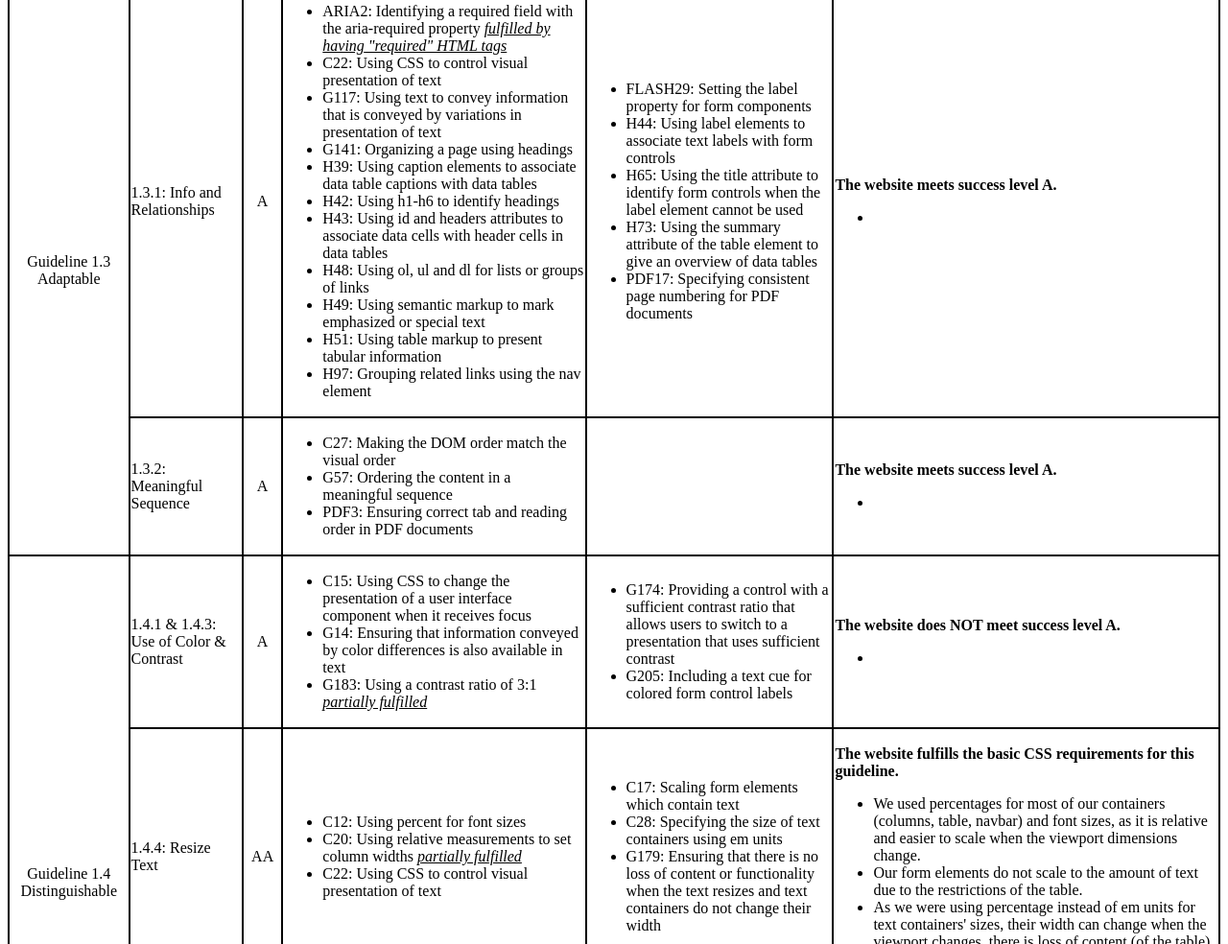
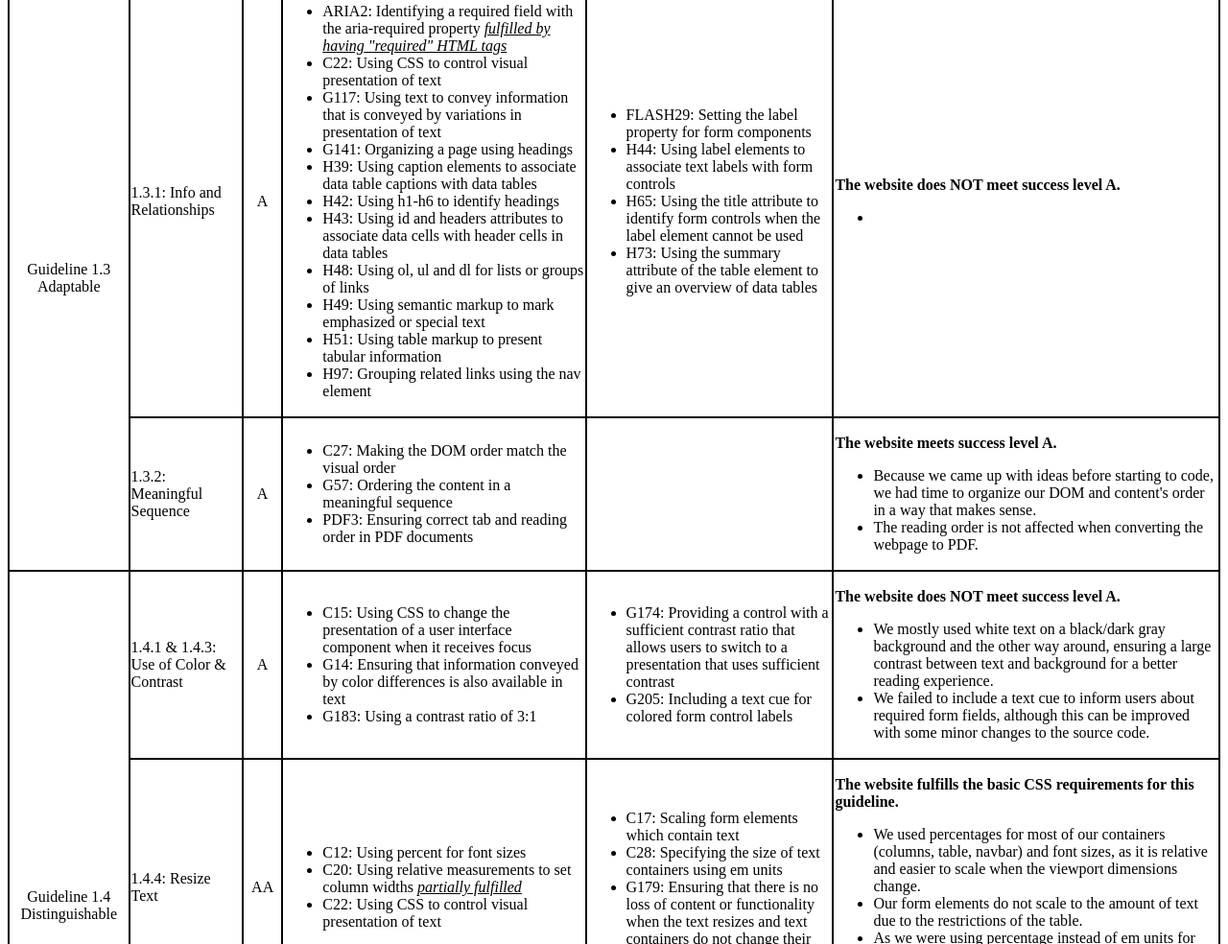
Before and after one commit to LCTTVU/ASSIGNMENT3, a plain HTML site: page assignment4.html in a window 1280 px wide. Shown: the part 1259-2243 px from the top of the page at 96% size. Drawn offline with Linux system fonts and the light colour scheme.

Commit message:
Update assignment4.html

```diff
--- a/assignment4.html
+++ b/assignment4.html
@@ -140,11 +140,10 @@
                             <li>H44: Using label elements to associate text labels with form controls</li>
                             <li>H65: Using the title attribute to identify form controls when the label element cannot be used</li>
                             <li>H73: Using the summary attribute of the table element to give an overview of data tables</li>
-                            <li>PDF17: Specifying consistent page numbering for PDF documents</li>
                         </ul>
                     </td>
                     <td class = "guidelineEvaluation">
-                        <p><strong>The website meets success level A.</strong></p>
+                        <p><strong>The website does NOT meet success level A.</strong></p>
                         <ul>
                             <li></li>
                         </ul>
@@ -165,7 +164,8 @@
                     <td class = "guidelineEvaluation">
                         <p><strong>The website meets success level A.</strong></p>
                         <ul>
-                            <li></li>
+                            <li>Because we came up with ideas before starting to code, we had time to organize our DOM and content's order in a way that makes sense.</li>
+                            <li>The reading order is not affected when converting the webpage to PDF.</li>
                         </ul>
                     </td>
                 </tr>
@@ -178,7 +178,7 @@
                         <ul>
                             <li>C15: Using CSS to change the presentation of a user interface component when it receives focus</li>
                             <li>G14: Ensuring that information conveyed by color differences is also available in text</li>
-                            <li>G183: Using a contrast ratio of 3:1 <i class = "extradetails"><u>partially fulfilled</u></i></li>
+                            <li>G183: Using a contrast ratio of 3:1</li>
                         </ul>
                     </td>
                     <td class = "requirements">
@@ -190,7 +190,8 @@
                     <td class = "guidelineEvaluation">
                         <p><strong>The website does NOT meet success level A.</strong></p>
                         <ul>
-                            <li></li>
+                            <li>We mostly used white text on a black/dark gray background and the other way around, ensuring a large contrast between text and background for a better reading experience.</li>
+                            <li>We failed to include a text cue to inform users about required form fields, although this can be improved with some minor changes to the source code.</li>
                         </ul>
                     </td>
                 </tr>
```
